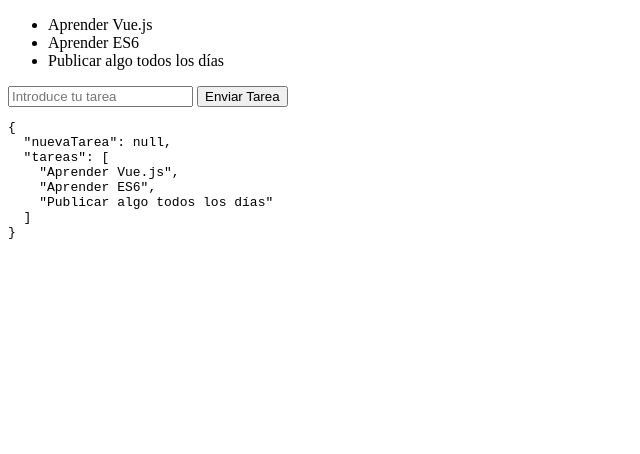
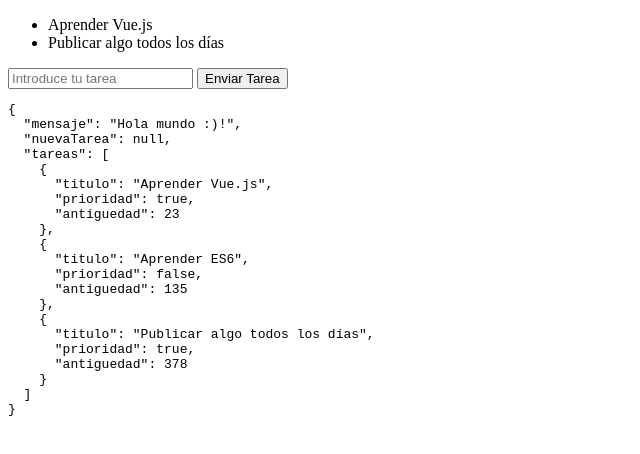
Before and after one commit to devq97/Curso-Vue-js, a plain HTML site: page index.html in a window 1280 px wide. Shown: the whole page, without its empty margins (0-640 px from the left). Drawn offline with Linux system fonts and the light colour scheme.

Commit message:
Propiedades computadas - Quinto video

```diff
--- a/app.js
+++ b/app.js
@@ -1,11 +1,24 @@
 const vm = new Vue({
   el: 'main',
   data: {
+    mensaje: "Hola mundo :)!",
     nuevaTarea: null,
     tareas: [
-      'Aprender Vue.js',
-      'Aprender ES6',
-      'Publicar algo todos los días'
+      {
+        titulo: 'Aprender Vue.js',
+        prioridad: true,
+        antiguedad: 23
+      },
+      {
+        titulo: 'Aprender ES6',
+        prioridad: false,
+        antiguedad: 135
+      },
+      {
+        titulo: 'Publicar algo todos los días',
+        prioridad: true,
+        antiguedad: 378
+      },
     ]
   },
   methods: {
@@ -13,7 +26,22 @@ const vm = new Vue({
       this.tareas.unshift(this.nuevaTarea);
       this.nuevaTarea = null;
     }
+  },
+
+  computed: {
+    mensajeAlReves() {
+      return this.mensaje.split('').reverse().join('')
+    },
+
+    tareasConPrioridad() {
+      return this.tareas.filter((tarea) => tarea.prioridad);
+    },
+
+    tareasPorAntiguedad() {
+      return this.tareas.sort((a, b) => b.antiguedad - a.antiguedad);
+    }
   }
+
 });
 
 
--- a/index.html
+++ b/index.html
@@ -8,8 +8,8 @@
     <main>
 
       <ul>
-        <li v-for="tarea in tareas">
-          {{ tarea }}
+        <li v-for="tarea in tareasConPrioridad">
+          {{ tarea.titulo }}
         </li>
       </ul>
       <form v-on:submit.prevent="agregarTarea">
```
